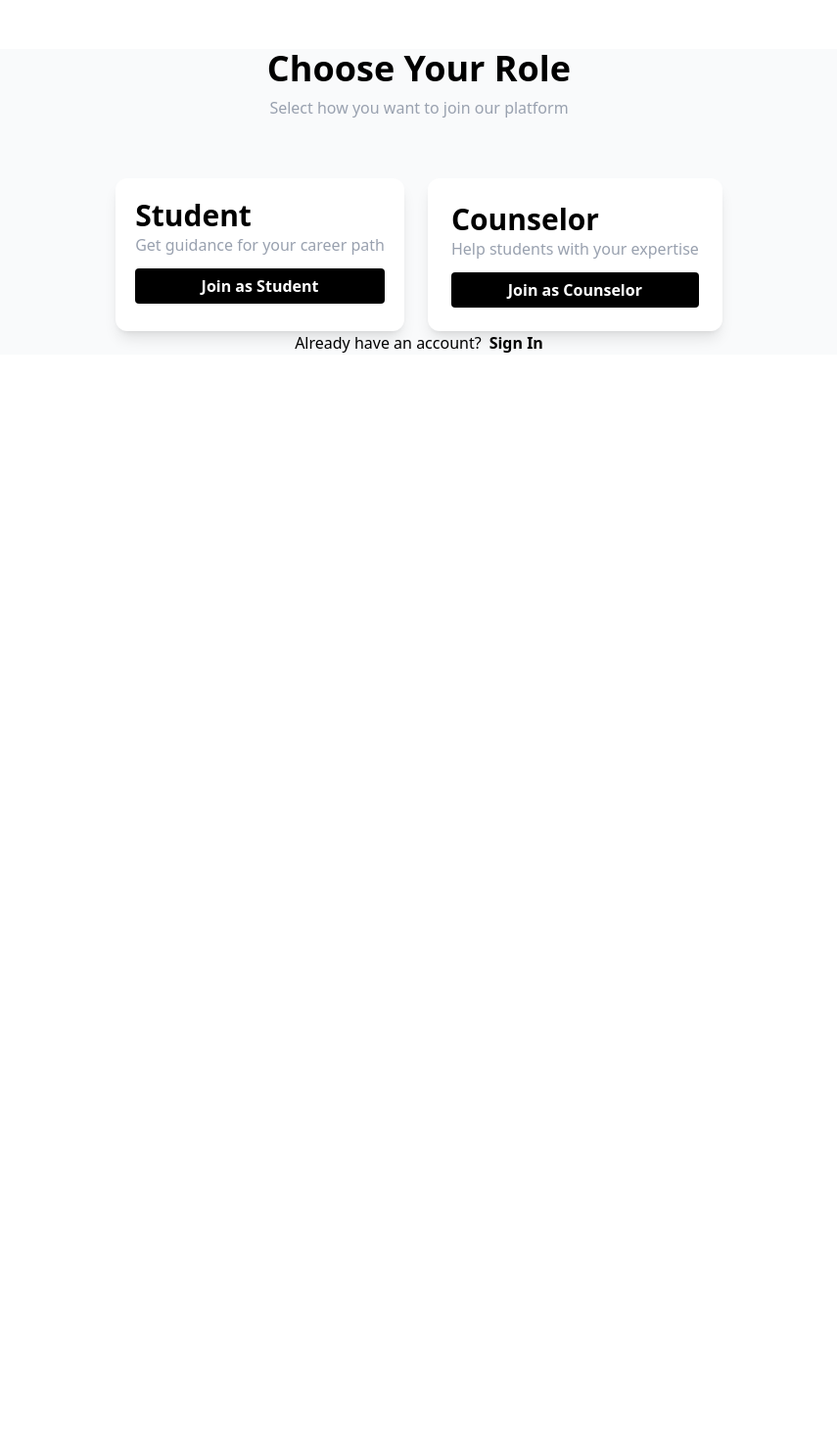
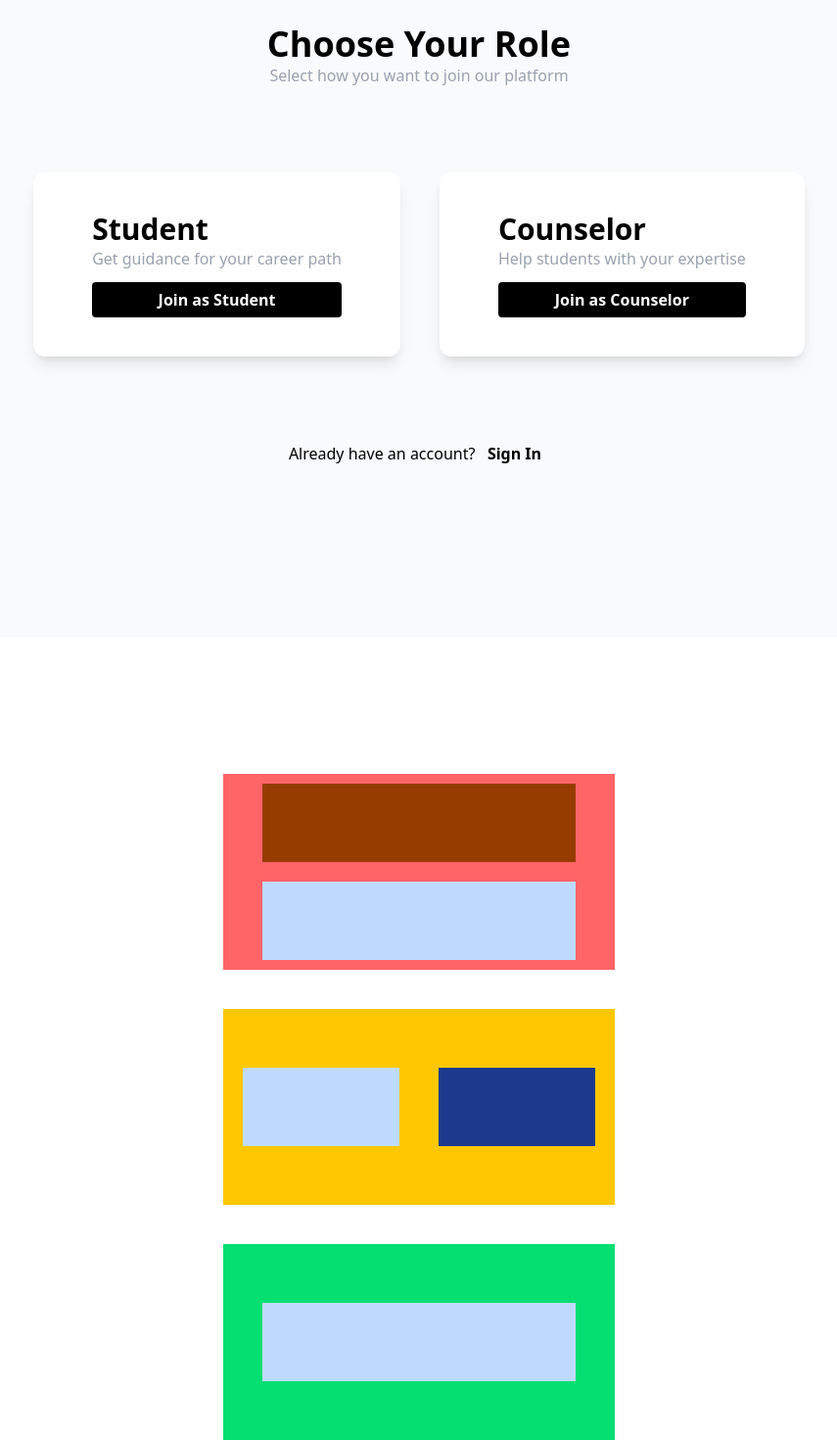
Before and after one commit to DevindiPeiris/NextStep, a React (Vite) app in the folder frontend/nextstep-frontend/: page / in a window 1280 px wide. Shown: the part 150-1620 px from the top of the page at 98% size, without its empty margins (212-1067 px from the left). Before the commit the page ends 800 px from the top, so only its background shows below. Built offline with nearby package versions, Linux system fonts and the light colour scheme.

Commit message:
RoleSelection Completed

```diff
--- a/frontend/nextstep-frontend/src/App.jsx
+++ b/frontend/nextstep-frontend/src/App.jsx
@@ -1,4 +1,5 @@
 import './App.css'
+import MyTest from './pages/MyTest'
 import RoleSelection from './pages/RoleSelection'
 
 function App() {
@@ -7,6 +8,7 @@ function App() {
   return (
     <>
       <RoleSelection/>
+      <MyTest/>
     </>
   )
 }
--- /dev/null
+++ b/frontend/nextstep-frontend/src/pages/MyTest.jsx
@@ -0,0 +1,21 @@
+import React from 'react'
+
+function MyTest() {
+  return (
+    <div className='grid gap-10 justify-items-center mt-35'>
+      <div className='grid justify-items-center bg-red-400 h-50 w-100'>
+        <div className='bg-amber-800 h-20 w-80 m-auto'></div>
+        <div className='bg-blue-200 h-20 w-80 m-auto'></div>
+      </div>
+      <div className='flex items-center  bg-yellow-400 h-50 w-100'>
+        <div className='bg-blue-200 h-20 w-40 m-auto'></div>
+        <div className='bg-blue-900 h-20 w-40 m-auto'></div>
+      </div>
+      <div className='grid justify-items-center bg-green-400 h-50 w-100'>
+      <div className='bg-blue-200 h-20 w-80 m-auto'></div>
+      </div>
+    </div>
+  )
+}
+
+export default MyTest
--- a/frontend/nextstep-frontend/src/pages/RoleSelection.jsx
+++ b/frontend/nextstep-frontend/src/pages/RoleSelection.jsx
@@ -2,29 +2,29 @@ import React from 'react';
 
 function RoleSelection() {
   return (
-  <div className='bg-gray-50 '>
-    <div className="flex flex-col items-center justify-center mt-50">
-        <h1 className="text-4xl font-bold text-black">Choose Your Role</h1>
-        <p className="text-base text-gray-400 mt-2 mb-15">Select how you want to join our platform</p>
+  <div className='grid justify-items-center bg-gray-50 h-[100vh]'>
+    <div className="grid  items-center place-content-end">
+        <h1 className="text-4xl font-bold text-black m-auto mb-0">Choose Your Role</h1>
+        <p className="text-base text-gray-400 m-auto mt-0">Select how you want to join our platform</p>
     </div>
 
-    <div className='flex flex-rows justify-center gap-6'>
-      <div className='max-w-sm rounded-xl shadow-lg bg-white p-5'>
+    <div className='flex justify-items-center gap-10 items-center'>
+      <div className='max-w-sm rounded-xl shadow-lg bg-white py-10 px-15 m-auto'>
         <h2 className='text-3xl font-bold text-black'>Student</h2>
         <p className='text-base text-gray-400 mb-3'>Get guidance for your career path</p>
         <button className='bg-black text-white rounded w-full py-1.5 font-semibold'>Join as Student</button>
       </div>
 
-      <div className='max-w-sm rounded-xl shadow-lg bg-white p-6'>
+      <div className='max-w-sm rounded-xl shadow-lg bg-white py-10 px-15 m-auto'>
         <h2 className='text-3xl font-bold text-black'>Counselor</h2>
         <p className='text-base text-gray-400 mb-3'>Help students with your expertise</p>
         <button className='bg-black text-white rounded w-full py-1.5 font-semibold'>Join as Counselor</button>
       </div>
     </div>
 
-    <div className='flex flex-rows justify-center'>
-      <p className='mr-2'>Already have an account?</p>
-      <a className='font-bold' href=''>Sign In</a>
+    <div className='grid'>
+      <p className='mr-2'>Already have an account? &nbsp; <a className='font-bold' href=''>Sign In</a></p>
+
     </div>
   </div>
 
```
